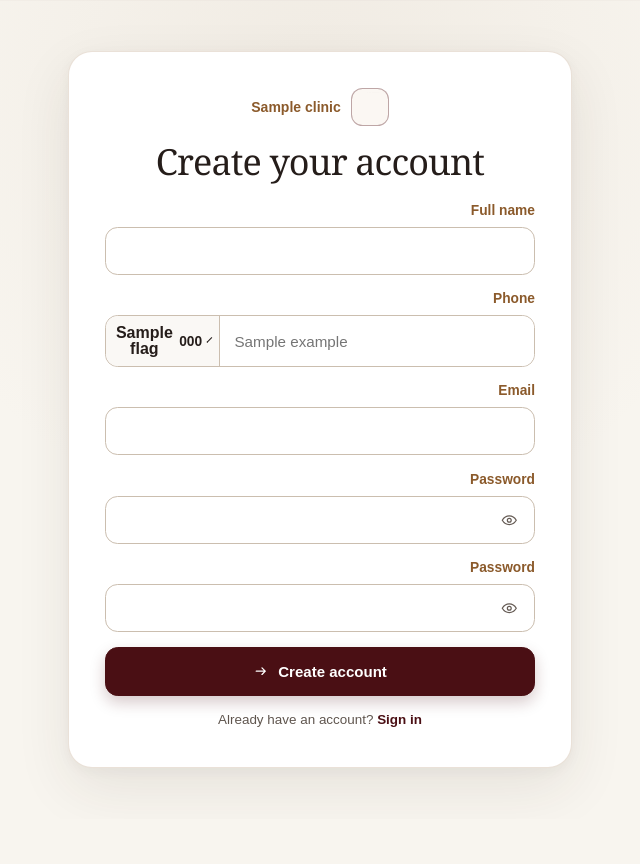
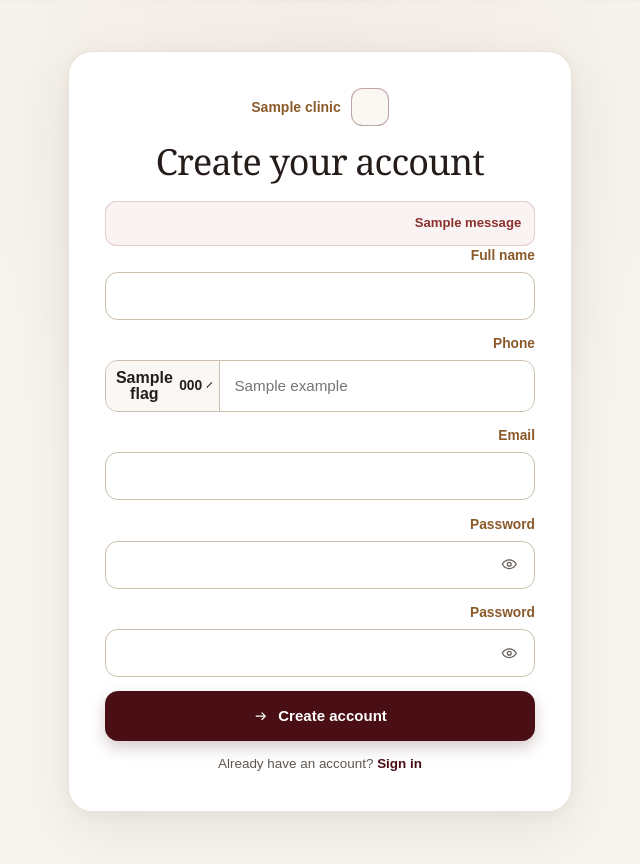
Before and after one commit to sami77337/khaled-badran-clinic, a Django app: template templates/patients/portal_register.html in a window 1280 px wide. Shown: the part 65-929 px from the top of the page, without its empty margins (320-960 px from the left). Before the commit the page ends 845 px from the top, so only its background shows below. Run offline with Django 5.2, Linux system fonts and the light colour scheme; the template is opened without the code that fills it: most values are stand-ins (such as "Sample title", 1, 10 or a date in 2020); one stand-in notice (Sample message) is shown; form fields are guessed from the names that the template uses; parts of the project's set-up code (start-up, migrations or seed data) failed here and were passed over.

Commit message:
fix(otp): render registration delivery errors

```diff
--- a/templates/patients/portal_register.html
+++ b/templates/patients/portal_register.html
@@ -11,6 +11,12 @@
         <div class="auth-heading">
             <h1 id="auth-title">{% if is_arabic %}إنشاء حساب{% else %}Create your account{% endif %}</h1>
         </div>
+
+        {% if messages %}
+            <div class="auth-form-errors" role="alert">
+                {% for message in messages %}<div>{{ message }}</div>{% endfor %}
+            </div>
+        {% endif %}
 
         <form class="auth-form auth-register-form" method="post" action="{{ portal_register_url }}" data-patient-register-form>
             {% csrf_token %}
```
